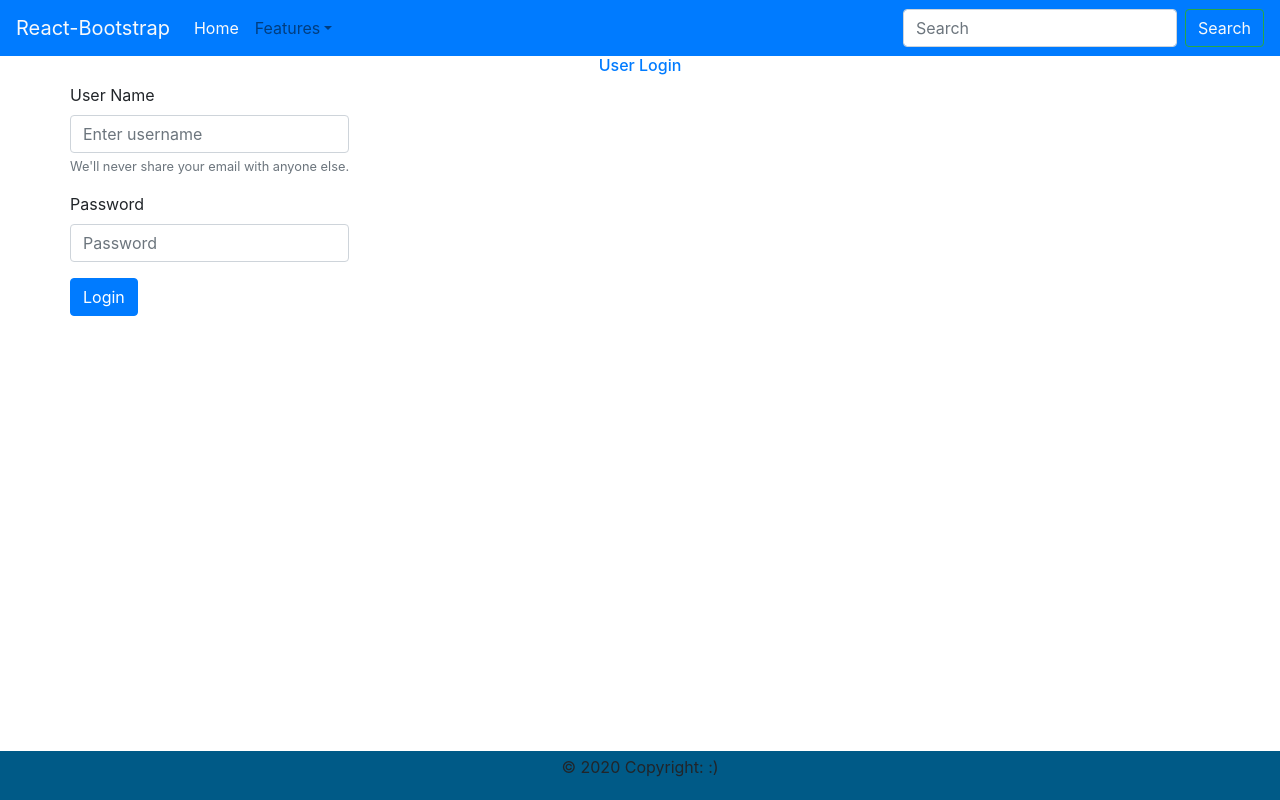
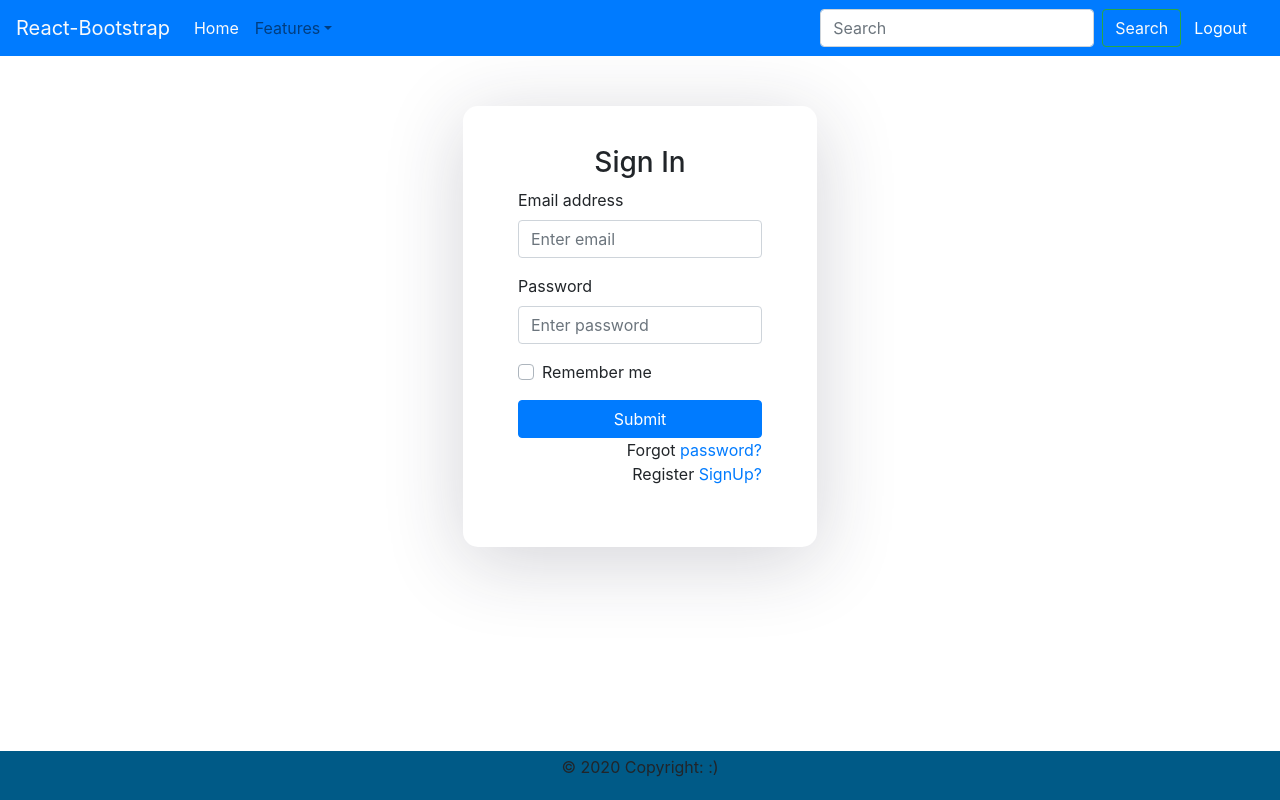
Before and after one commit to smartcoder007/ui-repo, a React (Create React App) app in the folder react-webui/: page / in a window 1280 px wide. Built offline with nearby package versions, Linux system fonts and the light colour scheme.

Commit message:
basic routing working goods

```diff
--- a/react-webui/src/App.js
+++ b/react-webui/src/App.js
@@ -4,6 +4,7 @@ import { RouterConfig } from "./navigation/RouterConfig";
 import { Header } from "./components/Header";
 import { Footer } from "./components/Footer";
 import { Provider } from "react-redux";
+import NavBar from "./components/NavBar/NavBar";
 
 import { store } from "./redux/store";
 
@@ -12,7 +13,8 @@ const App = () => {
     <Provider store={store}>
       <Header></Header>
       <BrowserRouter>
-        <RouterConfig></RouterConfig>
+        {/*<NavBar /> */}
+        <RouterConfig basename=""></RouterConfig>
       </BrowserRouter>
       <Footer></Footer>
     </Provider>
--- a/react-webui/src/components/Header/Header.js
+++ b/react-webui/src/components/Header/Header.js
@@ -8,15 +8,31 @@ import {
   Button,
 } from "react-bootstrap";
 
-import { useSelector } from "react-redux";
+import { logoutuser } from "../../redux/actions/authactions";
+import { useDispatch, useSelector } from "react-redux";
+import { useHistory } from "react-router-dom";
+import { Redirect } from "react-router";
 
-const Header = () => {
+const Header = (props) => {
   const userinfo = useSelector((state) => state.AppReducer.userInfo);
+  const dispatch = useDispatch();
 
   if (userinfo != null) {
-    console.log("userinfo : " + JSON.stringify(userinfo));
+    console.log("Header userinfo : " + JSON.stringify(userinfo));
     console.log("username : " + userinfo.username);
   }
+  const logoutHandler = () => {
+    console.log("logoutHandler.....");
+    dispatch(logoutuser());
+    if (userinfo == null) {
+      console.log("log out successful");
+      console.log("props" + JSON.stringify(props));
+      return <Redirect to="/login" />;
+    } else {
+      console.log("log out un successful ");
+    }
+  };
+
   return (
     <Navbar bg="primary" expand="lg">
       <Navbar.Brand href="#home" className="text-light">
@@ -59,6 +75,14 @@ const Header = () => {
             Search
           </Button>
         </Form>
+        <Nav className="mr-1">
+          {/* <Nav.Link href="/logout" className="text-light">
+            Logout
+        </Nav.Link> */}
+          <Button type="submit" onClick={logoutHandler}>
+            Logout
+          </Button>
+        </Nav>
       </Navbar.Collapse>
     </Navbar>
   );
--- /dev/null
+++ b/react-webui/src/components/NavBar/NavBar.js
@@ -0,0 +1,26 @@
+import React, { Component } from "react";
+import { Link } from "react-router-dom";
+import { connect } from "react-redux";
+import {
+  Nav,
+  Navbar,
+  NavDropdown,
+  Form,
+  FormControl,
+  Button,
+} from "react-bootstrap";
+
+const NavBar = () => {
+  return (
+    <div style={{ marginLeft: "auto" }}>
+      <Link to="/userform">
+        <Button color="inherit">UserForm</Button>
+      </Link>
+      <Link to="/userform1">
+        <Button color="inherit">UserForm2</Button>
+      </Link>
+    </div>
+  );
+};
+
+export default NavBar;
--- a/react-webui/src/navigation/AuthRoute.js
+++ b/react-webui/src/navigation/AuthRoute.js
@@ -1,12 +1,13 @@
 import React from "react";
 import { Route, Redirect } from "react-router-dom";
 
-const AuthRoute = ({ component: Component, isTokenAvailable }) => {
+const AuthRoute = ({ component: Component, isTokenAvailable, data }) => {
+  console.log("AuthRoute => " + JSON.stringify(isTokenAvailable) + " ," + data);
   return (
     <Route
       render={(props) =>
         isTokenAvailable !== null ? (
-          <Component {...props} />
+          <Component {...props} data={data} />
         ) : (
           <Redirect to="/" />
         )
--- a/react-webui/src/pages/Login/Login.js
+++ b/react-webui/src/pages/Login/Login.js
@@ -6,6 +6,7 @@ import {
   authenticate,
   authenticateBegin,
 } from "../../redux/actions/authactions";
+import "../../styles/Form.css";
 
 const Login = () => {
   const STATUS = {
@@ -23,6 +24,9 @@ const Login = () => {
   const userToken = useSelector((state) => state.AppReducer.userInfo);
 
   if (userToken != null) {
+    console.log(
+      "In login page user token is not empty" + JSON.stringify(userToken)
+    );
     return <Redirect to="/landing" />;
   } else {
     console.log("user token is empty");
@@ -41,43 +45,62 @@ const Login = () => {
     setPassword(value);
   };
   return (
-    <Container>
-      <h6 className="text-center text-primary">User Login</h6>
-      {isSubmited && <Row>{error}</Row>}
-      <Row className="mt-2 align-items-center">
-        <Form>
-          <Form.Group controlId="formBasicEmail">
-            <Form.Label>User Name</Form.Label>
-            <Form.Control
-              type="text"
+    <div className="login-wrapper">
+      <div className="login-inner">
+        {isSubmited && <Row>{error}</Row>}
+        <form>
+          <h3 className="text-center">Sign In</h3>
+
+          <div className="form-group">
+            <label>Email address</label>
+            <input
+              type="email"
               value={userName}
-              placeholder="Enter username"
+              className="form-control"
+              placeholder="Enter email"
               onChange={(event) => onChangeUserName(event.target.value)}
             />
-            <Form.Text className="text-muted">
-              We'll never share your email with anyone else.
-            </Form.Text>
-          </Form.Group>
+          </div>
 
-          <Form.Group controlId="formBasicPassword">
-            <Form.Label>Password</Form.Label>
-            <Form.Control
+          <div className="form-group">
+            <label>Password</label>
+            <input
               type="password"
               value={password}
-              placeholder="Password"
+              className="form-control"
+              placeholder="Enter password"
               onChange={(event) => onChangePassword(event.target.value)}
             />
-          </Form.Group>
-          <Button
-            variant="primary"
+          </div>
+
+          <div className="form-group">
+            <div className="custom-control custom-checkbox">
+              <input
+                type="checkbox"
+                className="custom-control-input"
+                id="customCheck1"
+              />
+              <label className="custom-control-label" htmlFor="customCheck1">
+                Remember me
+              </label>
+            </div>
+          </div>
+
+          <button
+            type="submit"
+            className="btn btn-primary btn-block"
             onClick={loginHandler}
-            className="text-center"
           >
-            Login
-          </Button>
-        </Form>
-      </Row>
-    </Container>
+            Submit
+          </button>
+          <p className="forgot-password text-right">
+            Forgot <a href="#">password?</a>
+            <br />
+            Register <a href="/signup">SignUp?</a>
+          </p>
+        </form>
+      </div>
+    </div>
   );
 };
 
--- /dev/null
+++ b/react-webui/src/pages/Signup/Signup.js
@@ -0,0 +1,58 @@
+import React from "react";
+
+const Signup = () => {
+  return (
+    <div className="login-wrapper">
+      <div className="login-inner">
+        <form>
+          <h3>Sign Up</h3>
+
+          <div className="form-group">
+            <label>First name</label>
+            <input
+              type="text"
+              className="form-control"
+              placeholder="First name"
+            />
+          </div>
+
+          <div className="form-group">
+            <label>Last name</label>
+            <input
+              type="text"
+              className="form-control"
+              placeholder="Last name"
+            />
+          </div>
+
+          <div className="form-group">
+            <label>Email address</label>
+            <input
+              type="email"
+              className="form-control"
+              placeholder="Enter email"
+            />
+          </div>
+
+          <div className="form-group">
+            <label>Password</label>
+            <input
+              type="password"
+              className="form-control"
+              placeholder="Enter password"
+            />
+          </div>
+
+          <button type="submit" className="btn btn-primary btn-block">
+            Sign Up
+          </button>
+          <p className="forgot-password text-right">
+            Already registered <a href="/">sign in?</a>
+          </p>
+        </form>
+      </div>
+    </div>
+  );
+};
+
+export { Signup };
--- a/react-webui/src/redux/actions/actiontype.js
+++ b/react-webui/src/redux/actions/actiontype.js
@@ -2,3 +2,4 @@
 export const AUTHENTICATE_BEGIN = "AUTHENTICATE_BEGIN";
 export const AUTHENTICATE_SUCCESSFULL = "AUTHENTICATE_SUCCESSFULL";
 export const AUTHENTICATE_FAILURE = "AUTHENTICATE_FAILURE";
+export const LOGOUT = "LOGOUT";
--- a/react-webui/src/redux/reducers/app-reducer.js
+++ b/react-webui/src/redux/reducers/app-reducer.js
@@ -2,17 +2,21 @@ import {
   AUTHENTICATE_BEGIN,
   AUTHENTICATE_FAILURE,
   AUTHENTICATE_SUCCESSFULL,
+  LOGOUT,
 } from "../actions/actiontype";
 
 const initialState = {
-  userInfo: null,
+  userInfo: JSON.parse(localStorage.getItem("userInfo")) || null,
   loading: false,
   error: null,
+  // authenticated: false,
+  // isTokenAvailable: null,
 };
 
 const AppReducer = (state = initialState, action) => {
   switch (action.type) {
     case AUTHENTICATE_BEGIN:
+      console.log("AUTHENTICATE_BEGIN");
       return {
         ...state,
         error: null,
@@ -20,18 +24,25 @@ const AppReducer = (state = initialState, action) => {
       };
     case AUTHENTICATE_SUCCESSFULL:
       console.log("AUTHENTICATE_SUCCESSFULL");
+      localStorage.setItem("userInfo", JSON.stringify(action.payload.data));
       return {
         ...state,
-        error: null,
+        loading: false,
         userInfo: action.payload.data,
       };
     case AUTHENTICATE_FAILURE:
+      console.log("AUTHENTICATE_FAILURE");
       return {
         ...state,
         error: action.payload.error,
         loading: false,
       };
+    case LOGOUT:
+      console.log("LOGOUT");
+      localStorage.removeItem("userInfo");
+      return { ...state, loading: false, userInfo: null };
     default:
+      console.log("DEFAULT");
       return state;
   }
 };
--- a/react-webui/src/redux/store.js
+++ b/react-webui/src/redux/store.js
@@ -12,4 +12,7 @@ const store = createStore(
   window.__REDUX_DEVTOOlS_EXTENSION__ && window.__REDUX_DEVTOOlS_EXTENSION__()
 );
 
+console.log("Initial state ", store.getState());
+store.subscribe(() => console.log("updated state ", store.getState()));
+
 export { store };
--- a/react-webui/src/styles/Form.css
+++ b/react-webui/src/styles/Form.css
@@ -64,3 +64,21 @@ h1 {
   margin-left: 30px;
   padding-bottom: 25px;
 }
+
+.login-wrapper {
+  display: flex;
+  justify-content: center;
+  flex-direction: column;
+  text-align: left;
+  margin: 50px;
+}
+
+.login-inner {
+  width: 30%;
+  margin: auto;
+  background: #ffffff;
+  box-shadow: 0px 14px 80px rgba(34, 35, 58, 0.2);
+  padding: 40px 55px 45px 55px;
+  border-radius: 15px;
+  transition: all 0.3s;
+}
```
Also changed, not shown: react-webui/src/navigation/RouterConfig.js (+27 -5 lines), react-webui/src/redux/actions/authactions.js (+17 -4 lines), 2 other files (tests, documents, lock files or other folders).
